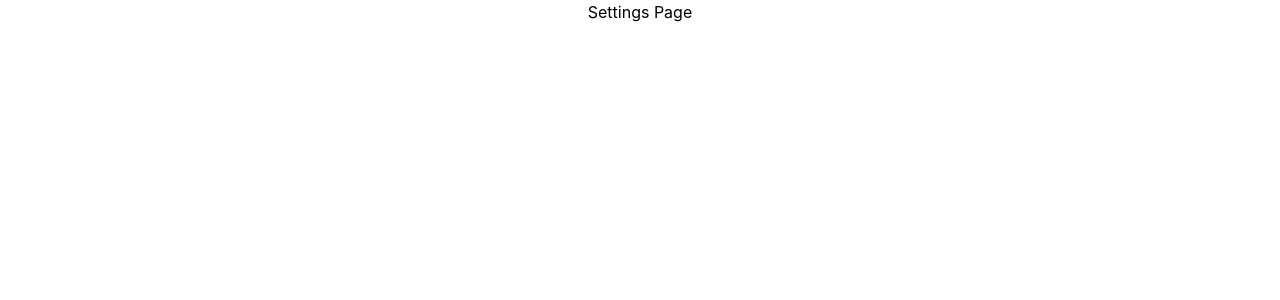
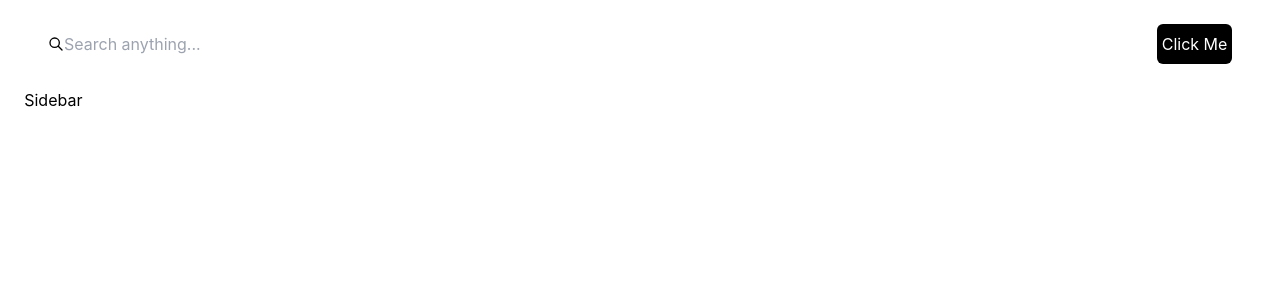
Before and after one commit to jamesoyanna/settings-page, a React (Create React App) app: page / in a window 1280 px wide. Shown: the top 300 px of the page. Built offline with nearby package versions, Linux system fonts and the light colour scheme.

Commit message:
Add tailwind css styling

```diff
--- a/package.json
+++ b/package.json
@@ -3,6 +3,7 @@
   "version": "0.1.0",
   "private": true,
   "dependencies": {
+    "@heroicons/react": "^1.0.6",
     "@testing-library/jest-dom": "^5.16.5",
     "@testing-library/react": "^13.4.0",
     "@testing-library/user-event": "^13.5.0",
--- a/src/App.js
+++ b/src/App.js
@@ -1,9 +1,13 @@
 import './App.css';
-
+import Header from './components/header/Header';
+import Sidebar from './components/Sidebar/Sidebar';
 function App() {
   return (
     <div className="App">
-      <h2>Settings Page</h2>
+      <Header />
+      <div className='w-full min-h-[90vh] grid grid-cols-12'>
+        <Sidebar />
+      </div>
     </div>
   );
 }
--- /dev/null
+++ b/src/components/Sidebar/Sidebar.jsx
@@ -0,0 +1,9 @@
+import React from 'react'
+
+const Sidebar = () => {
+  return (
+    <div>Sidebar</div>
+  )
+}
+
+export default Sidebar
--- /dev/null
+++ b/src/components/header/Header.jsx
@@ -0,0 +1,15 @@
+import React from 'react'
+import { SearchIcon } from '@heroicons/react/outline'
+const Header = () => {
+  return (
+    <div className='w-full py-6 items-center justify-between flex px-12'>
+    <div className='w-full lg:flex spacex-4 items-center justify-start py-2'>
+     <SearchIcon className='w-4 h-4' />
+    <input type="text" placeholder='Search anything...' className='bg-tranparent outline-none' />
+    </div>
+    <button className='button'>Click Me</button>
+    </div>
+  )
+}
+
+export default Header
--- a/src/index.css
+++ b/src/index.css
@@ -1,6 +1,12 @@
 @tailwind base;
 @tailwind components;
 @tailwind utilities;
+
+@layer components{
+  .button {
+    @apply w-20 h-10 cursor-pointer bg-black text-white shadow-white rounded-md
+  }
+}
 
 body {
   margin: 0;
```
Also changed, not shown: 1 other file (tests, documents, lock files or other folders).
